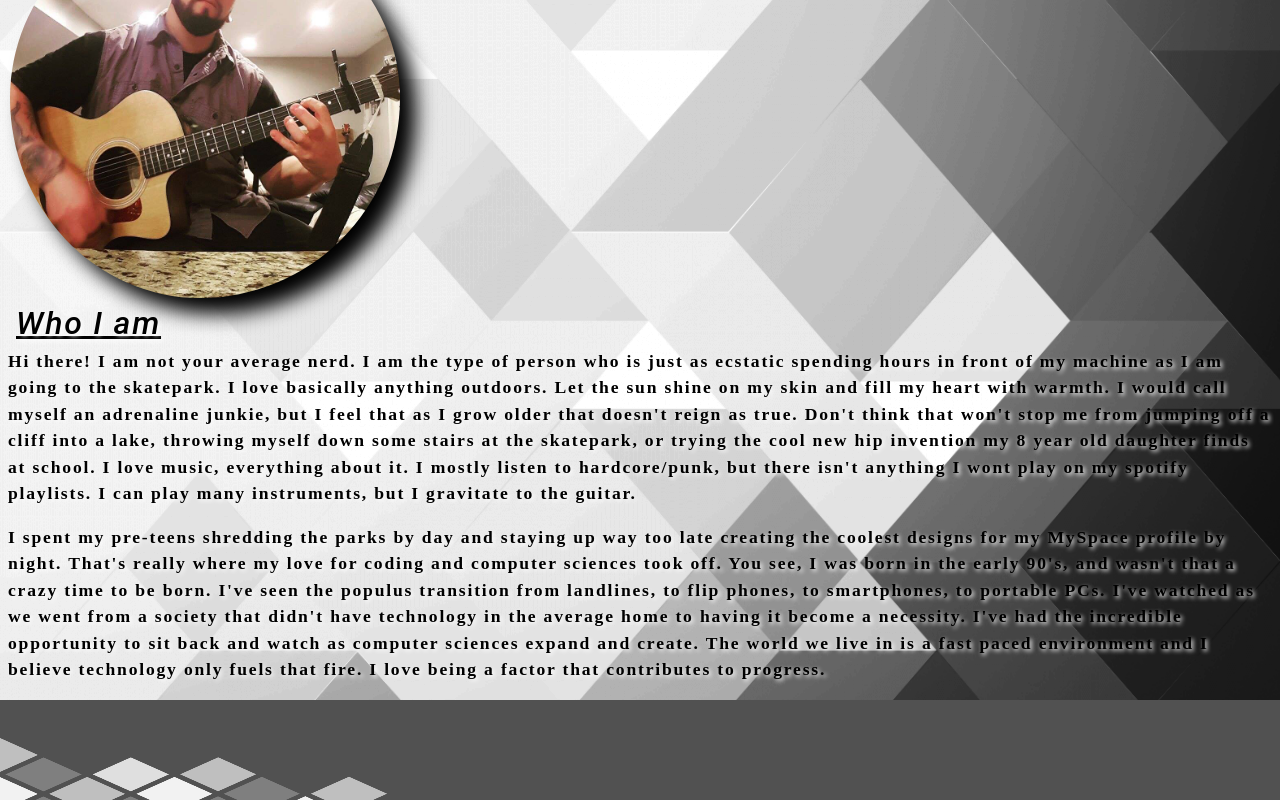
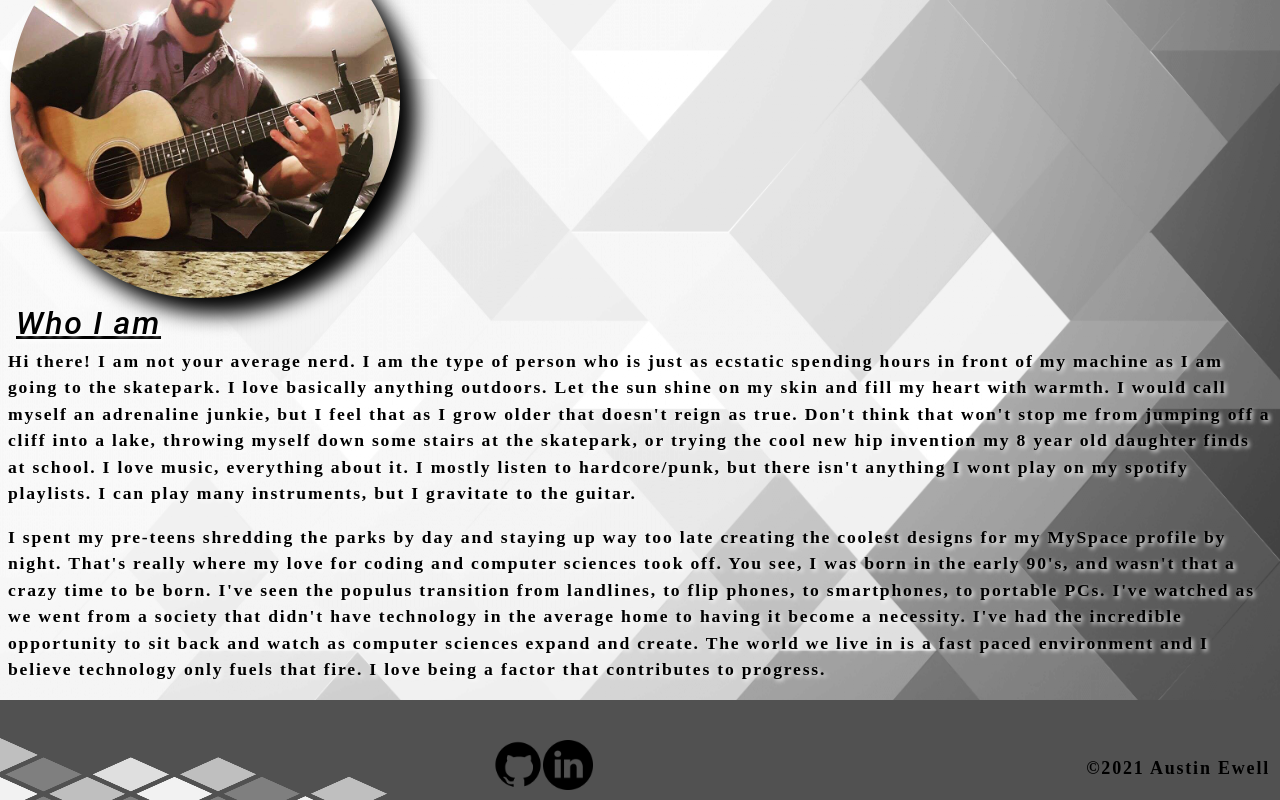
Before and after one commit to austinxewell/react-portfolio, a React (Create React App) app: page / in a window 1280 px wide. Shown: the part 197-997 px from the top of the page. Built offline with nearby package versions, Linux system fonts and the light colour scheme.

Commit message:
reformated CSS background, added footer with working links

```diff
--- a/src/App.css
+++ b/src/App.css
@@ -1,4 +1,4 @@
-/* .App {
+.App {
   text-align: center;
 }
 
@@ -35,4 +35,4 @@
   to {
     transform: rotate(360deg);
   }
-} */
+}
--- a/src/App.js
+++ b/src/App.js
@@ -4,6 +4,7 @@ import Nav from './components/Nav/index'
 import About from './components/About/index'
 import Portfolio from './components/Portfolio';
 import Footer from './components/Footer';
+import Contact from './components/Contact';
 
 
 
@@ -16,15 +17,19 @@ function App() {
       case 'About':
         return <About />;
         case 'Portfolio':
-          return <Portfolio />
+          return <Portfolio />;
+        case 'Contact':
+          return <Contact />
     }
   };
 
   return (
     <body>
-      <Nav currentPage={currentPage} handlePageChange={handlePageChange} />
-    <div>{renderPage(currentPage)}</div>
-    <Footer />
+      <section className='background'>
+        <Nav currentPage={currentPage} handlePageChange={handlePageChange} />
+        <div>{renderPage(currentPage)}</div>
+        <Footer />
+      </section>
     </body>
   );
 }
--- /dev/null
+++ b/src/components/Contact/index.js
@@ -0,0 +1,11 @@
+import React from "react";
+
+function Contact () {
+    return(
+        <section>
+            this is my contact form
+        </section>
+    )
+}
+
+export default Contact;
--- a/src/components/Footer/index.js
+++ b/src/components/Footer/index.js
@@ -1,8 +1,18 @@
 import React from "react";
+import gitHubIcon from "../../assets/icons/github.png"
+import linkedInIcon from "../../assets/icons/linkedin.png"
 
 function Footer () {
     return(
         <footer>
+            <div className="iconLayout">
+                <a href="https://github.com/austinxewell" target="_blank"><img className="icon" src={gitHubIcon}></img></a>
+                <a href="https://www.linkedin.com/in/austin-ewell-01a60313a/" target="_blank"><img className="icon" src={linkedInIcon}></img></a>
+                <div className="copyright">
+                    &copy;2021 Austin Ewell
+                </div>
+            </div>
+
 
         </footer>
     )
--- a/src/index.css
+++ b/src/index.css
@@ -26,9 +26,13 @@ body {
   line-height: 1.5;
   font-size: 18px;
   letter-spacing: .1em;
+
+  font-family: 'Poiret One', cursive;
+}
+
+.background {
   background-image: url(/src/assets/background/5651978.png) ;
   background-size: cover;
-  font-family: 'Poiret One', cursive;
 }
 
 h1,
@@ -225,3 +229,19 @@ footer {
   text-decoration: none;
   color: #000000;
 }
+
+.icon {
+  height: 50px;
+}
+
+.iconLayout {
+float: none;
+text-align: center;
+padding-top: 40px;
+}
+
+.copyright {
+float: right;
+margin-right: 10px;
+margin-top: 15px;
+}
```
Also changed, not shown: src/assets/icons/github.png (added), src/assets/icons/linkedin.png (added).
